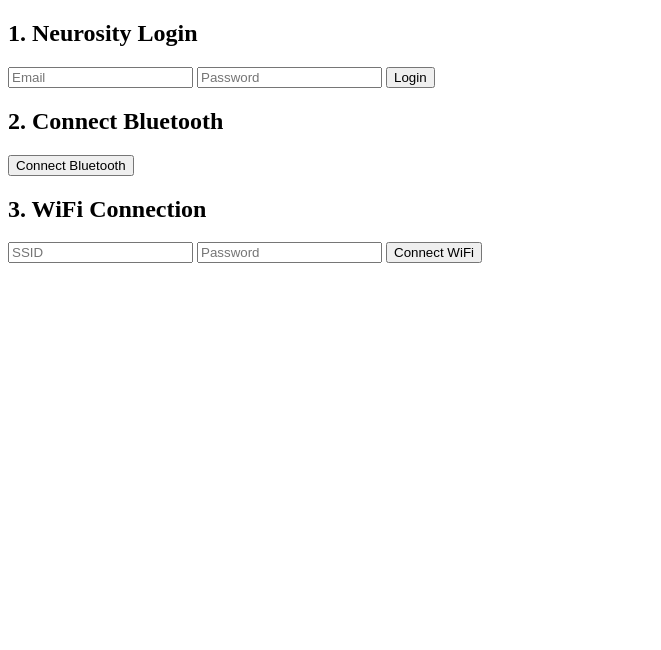
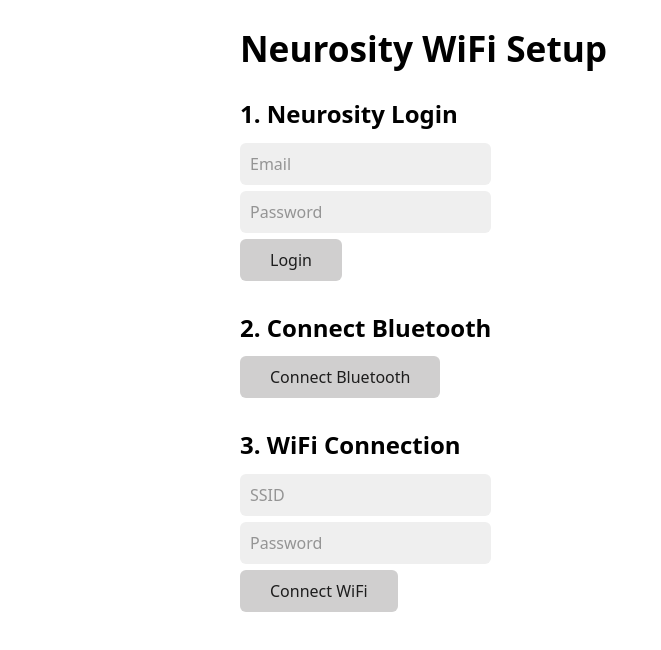
Before and after one commit to ProbablePrime/neurosity-wifi-setup, a website built with Vite: page index.html in a window 1280 px wide. Shown: the whole page, without its empty margins (0-661 px from the left). Built offline with nearby package versions, Linux system fonts and the light colour scheme; what @neurosity/sdk would draw is missing.

Commit message:
small styling improvements

```diff
--- a/index.html
+++ b/index.html
@@ -3,9 +3,11 @@
 <head>
     <meta charset="UTF-8">
     <meta name="viewport" content="width=device-width, initial-scale=1.0">
-    <title>Neurosity Test</title>
+    <title>Neurosity WiFi Setup</title>
+    <link rel="stylesheet" href="https://cdn.jsdelivr.net/npm/water.css@2/out/water.css">
 </head>
 <body x-data="$store.neurosity">
+    <h1>Neurosity WiFi Setup</h1>
     <div id="app">
         <h2>1. Neurosity Login</h2>
         <div x-show="!authenticated">
```
